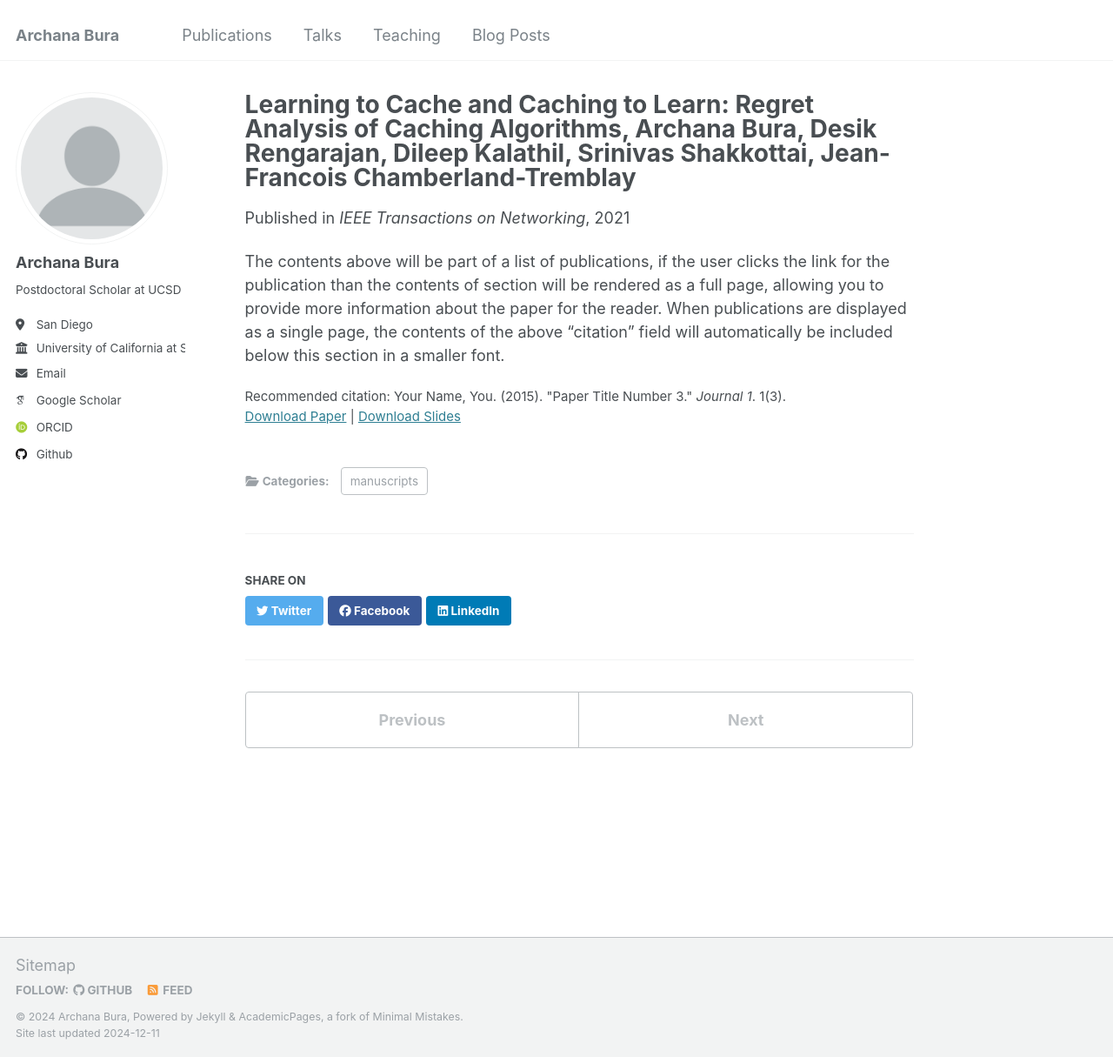
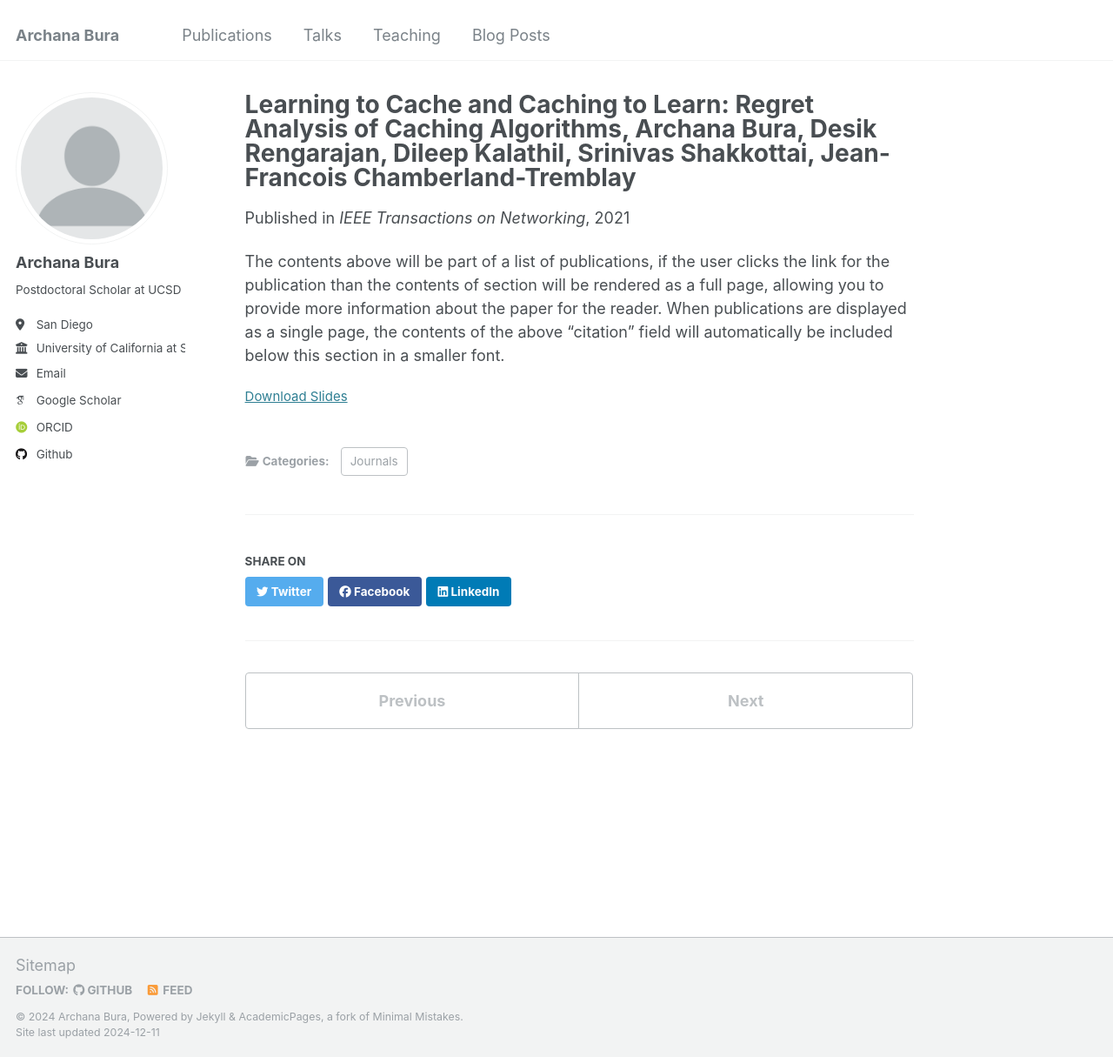
Before and after one commit to archanabura/archanabura.github.io, a Jekyll site: the page built from _publications/LearningtoCacheToN.md, in a window 1280 px wide and 1215 px high. Shown: the whole window at 87% size. Built offline with Jekyll 4.4.1, drawn with Linux system fonts in a browser that asks for light colours; some web fonts are replaced.

Commit message:
Update and rename 2015-10-01-paper-title-number-3.md to LearningtoCacheToN.md

```diff
--- a/_publications/2015-10-01-paper-title-number-3.md
+++ b/_publications/LearningtoCacheToN.md
@@ -1,14 +1,14 @@
 ---
 title: "Learning to Cache and Caching to Learn: Regret Analysis of Caching Algorithms, Archana Bura, Desik Rengarajan, Dileep Kalathil, Srinivas Shakkottai, Jean-Francois Chamberland-Tremblay"
 collection: publications
-category: manuscripts
-permalink: /publication/2021-10-01-paper-title-number-3
+category: Journals
+permalink: /publication/LearningtoCacheToN
 excerpt: 'This paper is about the number 3. The number 4 is left for future work.'
 date: 2021-10-01
 venue: 'IEEE Transactions on Networking'
-slidesurl: 'http://academicpages.github.io/files/slides3.pdf'
-paperurl: 'http://academicpages.github.io/files/paper3.pdf'
-citation: 'Your Name, You. (2015). &quot;Paper Title Number 3.&quot; <i>Journal 1</i>. 1(3).'
+slidesurl: 'http://archanabura.github.io/files/slides3.pdf'
+paperurl: 'http://archanabura.github.io/files/paper3.pdf'
+#citation: 'Your Name, You. (2021). &quot;Paper Title Number 3.&quot; <i>Journal 1</i>. 1(3).'
 ---
 
 The contents above will be part of a list of publications, if the user clicks the link for the publication than the contents of section will be rendered as a full page, allowing you to provide more information about the paper for the reader. When publications are displayed as a single page, the contents of the above "citation" field will automatically be included below this section in a smaller font.
```
